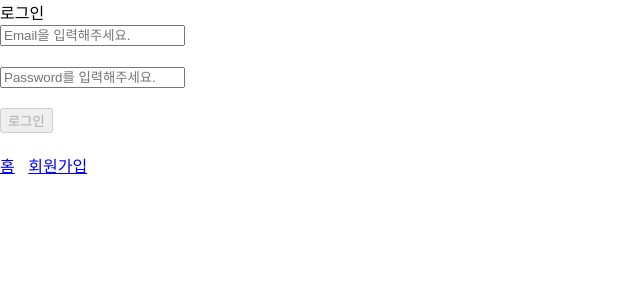
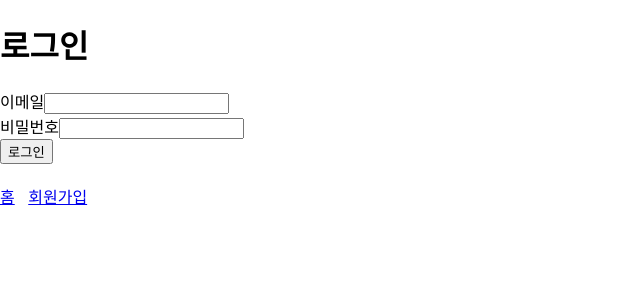
Before and after one commit to owel-dev/wanted-pre-onboarding-frontend, a React (Create React App) app: page /signin in a window 1280 px wide. Shown: the top 300 px of the page, without its empty margins (0-640 px from the left). Built offline with nearby package versions, Linux system fonts and the light colour scheme.

Commit message:
refactor: SignIn: Form, FormInput 이용하여 리펙토링

```diff
--- a/src/components/Form.jsx
+++ b/src/components/Form.jsx
@@ -6,11 +6,12 @@ export const FormContext = React.createContext({
   form: {},
 });
 
-function Form({ children, submit, initialValues }) {
+function Form({ children, handleSubmit, initialValues, buttonName }) {
   Form.propTypes = {
     children: PropTypes.any,
-    submit: PropTypes.func,
-    initialValues: PropTypes.object,
+    handleSubmit: PropTypes.func.isRequired,
+    initialValues: PropTypes.object.isRequired,
+    buttonName: PropTypes.string.isRequired,
   };
 
   const [form, setForm] = useState(initialValues);
@@ -29,7 +30,7 @@ function Form({ children, submit, initialValues }) {
       className="form"
       onSubmit={(e) => {
         e.preventDefault();
-        submit(form);
+        handleSubmit(form);
       }}
     >
       <FormContext.Provider
@@ -40,7 +41,7 @@ function Form({ children, submit, initialValues }) {
       >
         {children}
       </FormContext.Provider>
-      <button type="button">Submit</button>
+      <button type="submit">{buttonName}</button>
     </form>
   );
 }
--- a/src/components/FormInput.jsx
+++ b/src/components/FormInput.jsx
@@ -3,17 +3,21 @@ import PropTypes from 'prop-types';
 import { useContext } from 'react';
 import { FormContext } from './Form';
 
-const FormInput = ({ testid, label, type, name }) => {
+const FormInput = ({ testid, label, type, name, pattern, title }) => {
   FormInput.propTypes = {
     testid: PropTypes.string,
     label: PropTypes.string.isRequired,
     type: PropTypes.string,
     name: PropTypes.string.isRequired,
+    pattern: PropTypes.string,
+    title: PropTypes.string,
   };
 
   FormInput.defaultProps = {
     testid: '',
     type: 'text',
+    pattern: '',
+    title: '',
   };
 
   const { form, handleFormChange } = useContext(FormContext);
@@ -27,6 +31,8 @@ const FormInput = ({ testid, label, type, name }) => {
         name={name}
         value={form[name]}
         onChange={handleFormChange}
+        pattern={pattern}
+        title={title}
       />
     </div>
   );
--- a/src/components/SignIn.jsx
+++ b/src/components/SignIn.jsx
@@ -1,102 +1,69 @@
 import React from 'react';
 import axios from 'axios';
-import { useState, useEffect } from 'react';
 import { useNavigate } from 'react-router-dom';
 import Cookies from 'js-cookie';
 import { Link } from 'react-router-dom';
+import FormInput from './FormInput';
+import Form from './Form';
 
 const SignIn = () => {
-  const [stateEmail, setStateEmail] = useState('');
-  const [statePassword, setStatePassword] = useState('');
-  const [validEmail, setValidEmail] = useState(false);
-  const [validPassword, setValidPassword] = useState(false);
-
   const navigate = useNavigate();
 
-  const isValidEmail = (inputEmail) => {
-    return inputEmail.includes('@') && inputEmail.length <= 100;
+  const initialValues = {
+    email: '',
+    password: '',
   };
 
-  const isValidPassword = (inputPassword) => {
-    return 8 <= inputPassword.length && inputPassword.length <= 100;
-  };
-
-  useEffect(() => {
-    setValidEmail(isValidEmail(stateEmail));
-  }, [stateEmail]);
-
-  useEffect(() => {
-    setValidPassword(isValidPassword(statePassword));
-  }, [statePassword]);
-
-  const handleSubmit = async (e) => {
-    e.preventDefault();
-
+  const handleSubmit = async (formInputData) => {
     try {
       const response = await axios.post(
         'https://www.pre-onboarding-selection-task.shop/auth/signin',
-        {
-          email: stateEmail,
-          password: statePassword,
-        }
+        formInputData
       );
       if (response.status === 200) {
         const { access_token } = response.data;
         Cookies.set('access_token', access_token);
         navigate('/todo');
       } else {
-        alert(
-          `로그인이 정상 처리되지 않았습니다. 에러코드: ${response.status}`
-        );
+        alert('로그인이 정상 처리되지 않았습니다.');
       }
     } catch (error) {
-      console.log('error: ', error);
-      alert('로그인에 실패했습니다.');
+      const keyValueString = Object.entries(error.response.data)
+        .map(([key, value]) => `${key}: ${value}`)
+        .join(',\n');
+      alert(`로그인에 실패했습니다.\n${keyValueString}`);
     }
   };
 
   return (
-    <>
-      <div>로그인</div>
-      <form onSubmit={handleSubmit}>
-        <input
-          data-testid="email-input"
-          value={stateEmail}
-          placeholder="Email을 입력해주세요."
-          onChange={(e) => setStateEmail(e.target.value)}
-        />
-        <div>
-          {!validEmail && stateEmail.length != 0
-            ? '이메일 형식이 맞지 않습니다.'
-            : ''}
-        </div>
-        <br />
-        <input
-          data-testid="password-input"
-          type="password"
-          value={statePassword}
-          placeholder="Password를 입력해주세요."
-          onChange={(e) => setStatePassword(e.target.value)}
-        />
-        <div>
-          {!validPassword && statePassword.length != 0
-            ? '비밀번호는 8자 이상입니다.'
-            : ''}
-        </div>
-        <br />
-
-        <button
-          disabled={!validEmail || !validPassword}
-          data-testid="signin-button"
-          type="submit"
-        >
-          로그인
-        </button>
-      </form>
+    <div className="signin">
+      <h1>로그인</h1>
+      <Form
+        handleSubmit={handleSubmit}
+        initialValues={initialValues}
+        buttonName="로그인"
+      >
+        <>
+          <FormInput
+            label="이메일"
+            type="text"
+            name="email"
+            pattern=".*@.*"
+            title="이메일은 '@' 기호를 포함해야 합니다."
+          />
+          <FormInput
+            label="비밀번호"
+            type="password"
+            name="password"
+            pattern=".{8,}"
+            title="비밀번호는 8자 이상이어야 합니다."
+          />
+        </>
+      </Form>
       <br />
       <Link to="/">홈</Link> &nbsp;&nbsp;
       <Link to="/signup">회원가입</Link>
-    </>
+    </div>
   );
 };
 
```
